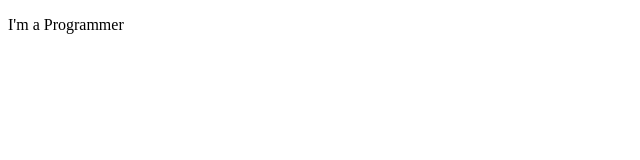
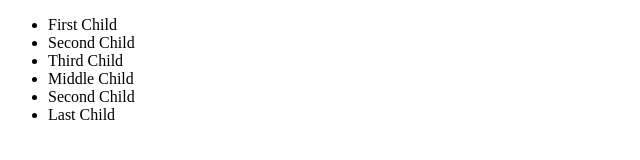
Before and after one commit to sabbirsun/Dom, a plain HTML site: page index.html in a window 1280 px wide. Shown: the whole page, without its empty margins (0-640 px from the left). Drawn offline with Linux system fonts and the light colour scheme.

Commit message:
first child middle child last child

```diff
--- a/index.html
+++ b/index.html
@@ -18,9 +18,18 @@
 
      <p id="ID1"></p> -->
 
-     <div class="main">
+     <!-- <div class="main">
         <p class="pNote">I'm a Programmer</p>
-     </div>
+     </div> -->
+
+     <ul class="ParentDiv">
+        <li class="Firstchidl">First Child</li>
+        <li>Second Child</li>
+        <li>Third Child</li>
+        <li class="Middlechild">Middle Child</li>
+        <li>Second Child</li>
+        <li class="lastchild">Last Child</li>
+     </ul>
 
     <script src="index.js"></script>
 </body>
--- a/index.js
+++ b/index.js
@@ -25,5 +25,10 @@ function clickMe1() {
 
 // Traversing Dom Elements
 
-let pNote = document.querySelector(`.pNote`);
-console.log(pNote.parentNode);
+/*let pNote = document.querySelector(`.pNote`);
+console.log(pNote.parentNode);*/
+
+let ParentDiv = document.querySelector(".ParentDiv");
+
+console.log(ParentDiv.firstElementChild);
+console.log(ParentDiv.lastElementChild);
```
